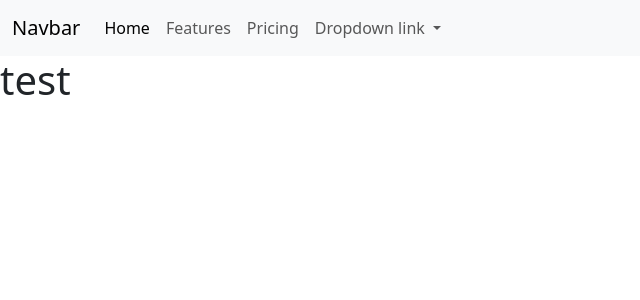
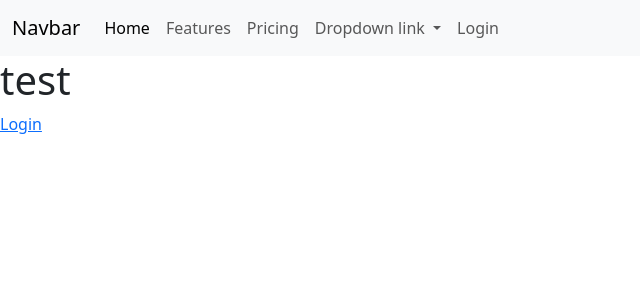
Before and after one commit to dacer521/ByteQuest, a Flask app: page / in a window 1280 px wide. Shown: the top 300 px of the page, without its empty margins (0-640 px from the left). Run offline with Flask 3, Linux system fonts and the light colour scheme.

Commit message:
commit to fork

```diff
--- a/app.py
+++ b/app.py
@@ -3,7 +3,7 @@ from flask import Flask, render_template
 
 from flask_sqlalchemy import SQLAlchemy
 from flask_login import LoginManager, UserMixin, login_user, logout_user, login_required, current_user
-# from flask_wtf import *; #this is giving errors right now. commenting it out until i figure that out,
+from flask_wtf import *; #this is giving errors right now. commenting it out until i figure that out,
 
 #we might not need this one
 from werkzeug.security import generate_password_hash, check_password_hash
@@ -28,7 +28,7 @@ def create_app(test_config=None):
     except OSError:
         pass
 
-
+###################################################################################################################################################
     """These should only be essential routes. We will deal with articles' routes using code to do it automatically"""
 
     # Root route
@@ -38,7 +38,7 @@ def create_app(test_config=None):
 
     # Example route
     @app.route('/home')
-    #login_required makes it so they need to be logged in, in this case have a linked email. we wil use this for p much everywhere except login.
+    #login_required makes it so they need to be logged in, in this case have a linked email. we wil use this for pretty much everywhere except login.
     @login_required
     def hello():
         return 'Hello, World!'
--- a/templates/base.html
+++ b/templates/base.html
@@ -27,7 +27,6 @@
                   </li>
                   <li class="nav-item">
                     <a class="nav-link" href="#">Pricing</a>
-                  </li>
                     <li class="nav-item dropdown">
                       <a class="nav-link dropdown-toggle" href="#" role="button" data-bs-toggle="dropdown" aria-expanded="false">
                         Dropdown link
@@ -37,6 +36,10 @@
                         <li><a class="dropdown-item" href="#">Another action</a></li>
                         <li><a class="dropdown-item" href="#">Something else here</a></li>
                       </ul>
+                    </li>
+                  </li>
+                  <li class="nav-item">
+                    <a class="nav-link" href="#">Login</a>
                   </li>
                   </ul>
               </div>
--- a/templates/index.html
+++ b/templates/index.html
@@ -2,4 +2,5 @@
 {% block title %}Home Page{% endblock %}
 {% block content %}
 <h1>test</h1>
+<a href="/login">Login</a>
 {% endblock %}
```
Lines whose indentation alone changed are shown as unchanged.
